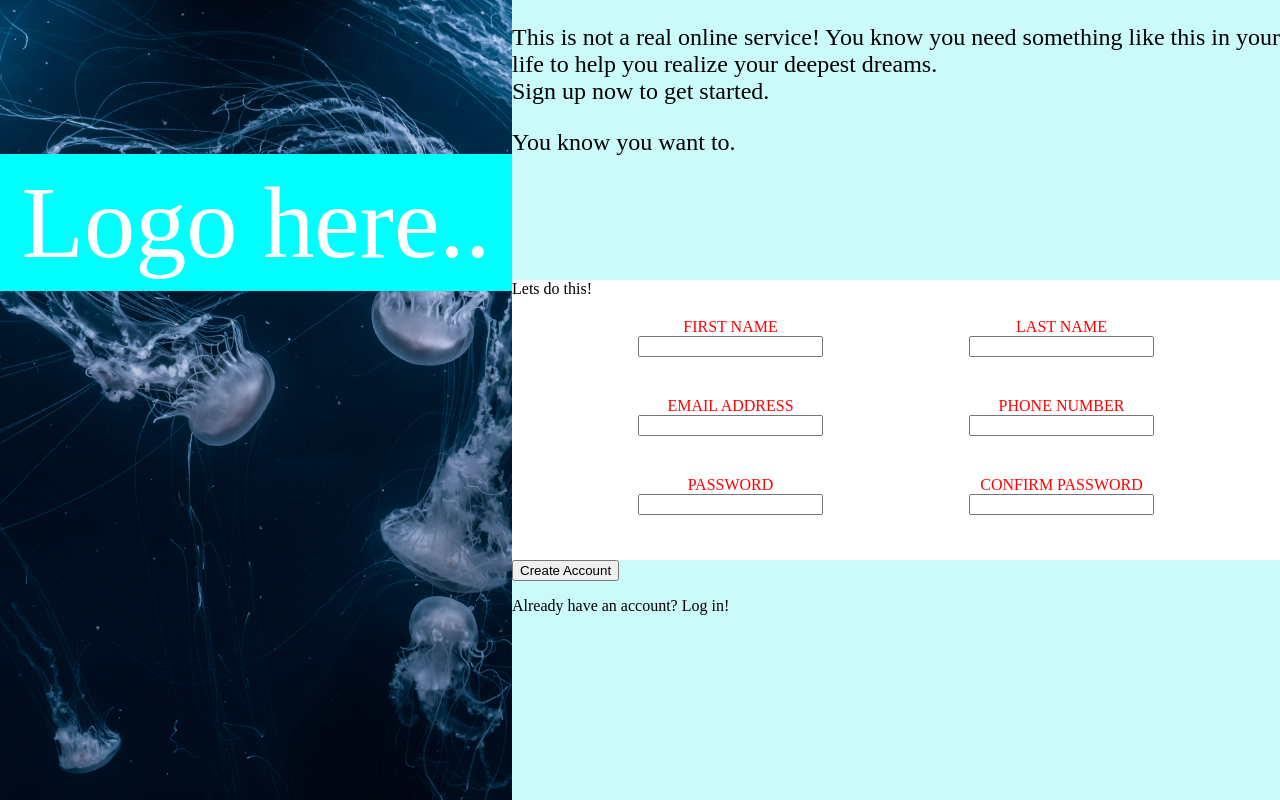
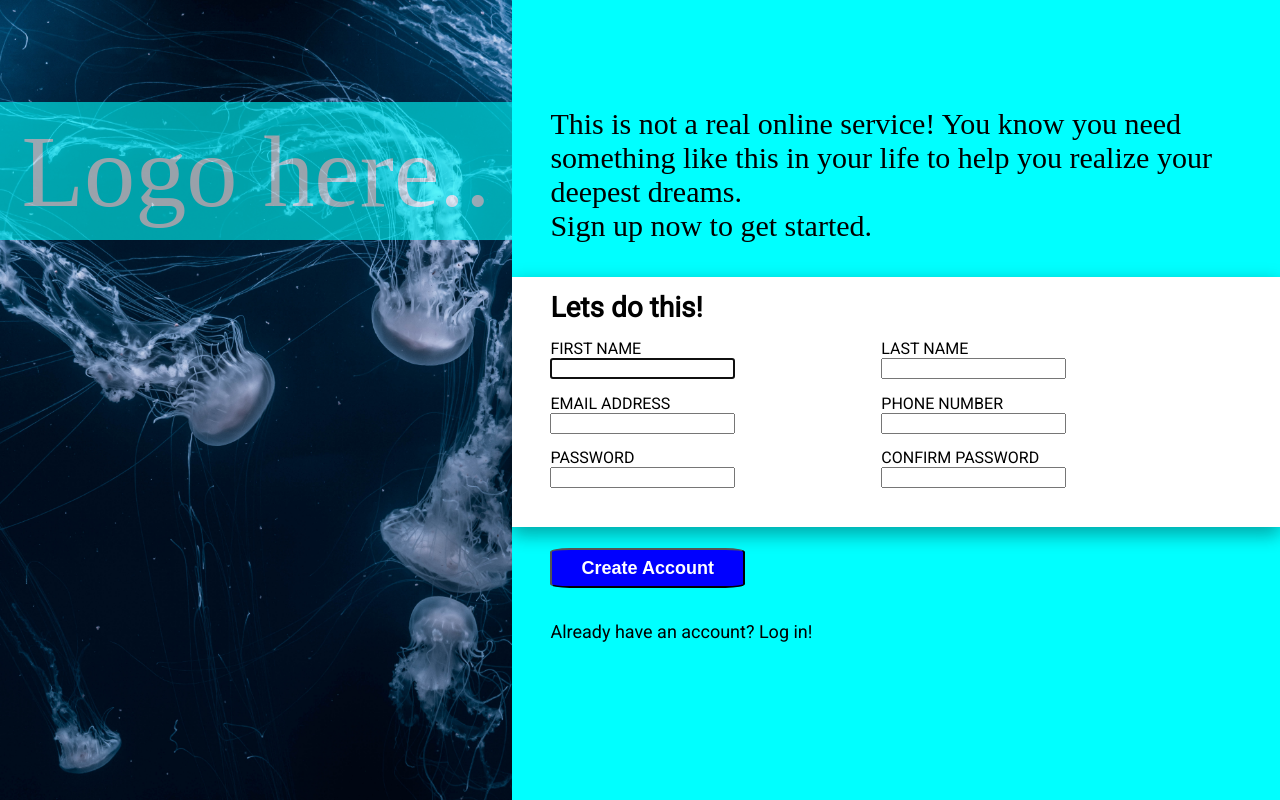
Before and after one commit to PirateMunch/SignUpForm, a plain HTML site: page index.html in a window 1280 px wide. Drawn offline with Linux system fonts and the light colour scheme; a web font is replaced by a local one.

Commit message:
more styling/html

```diff
--- a/index.html
+++ b/index.html
@@ -10,7 +10,7 @@
 <body>
     <div class="wrapper">
         <div class="left">
-        <section>
+        <section class="sect">
            Logo here..
         </section>
         </div>
@@ -26,27 +26,28 @@
                 </p>
             </article>
             <div class="wrap2">
-            <form action="" method="get" class="signup">
+            <form action="" method="post" class="signup">
                 <div class="signup">
+                    <div class="shadow">
                     <div class="box1">Lets do this!</div>
                 <div class="box2">
                     <div class="name1">
                     <label for="first-name">FIRST NAME</label>
-                    <input type="text" name="first-name" id="first-name">
+                    <input type="text" name="first-name" id="first-name" autofocus>
                     </div>
                     <div class="name2">
                     <label for="last-name">LAST NAME</label>
-                    <input type="text" name="last-name" id="last-name">
+                    <input type="text" name="last-name" id="last-name" autofocus>
                     </div>
                 </div>
                 <div class="box3">
                     <div class="email">
                     <label for="email">EMAIL ADDRESS</label>
-                    <input type="email" name="email" id="email">
+                    <input type="email" name="email" id="email" autofocus>
                     </div>
                     <div class="number">
                     <label for="number">PHONE NUMBER</label>
-                    <input type="number" name="number" id="number">
+                    <input type="number" name="number" id="number" autofocus>
                     </div>
                 </div>
                 <div class="box4">
@@ -59,13 +60,13 @@
                     <input type="password" name="confirm" id="confirm" required>
                 </div>
                 </div>
+                    </div>
+                </div>
+                <div class="box5">
+                    <button type="submit" class="submit">Create Account</button>
+                    <p>Already have an account? Log in!</p>
                 </div>
             </form>
-            </div>
-            <div class="bottom">
-                <button>Create Account</button>
-                <p>Already have an account? Log in!</p>
-
             </div>
             </div>
     </div>
--- a/style.css
+++ b/style.css
@@ -1,13 +1,12 @@
 /*outside fonts from google*/
 @import url("https://fonts.googleapis.com/css2?family=Calligraffitti&family=Roboto&family=Ubuntu:ital,wght@0,400;1,300&display=swap");
-/* font variables */
-/* define primary colors */
 
 html, body, .wrapper{
   height: 100%;
   padding: 0;
   margin: 0;
   box-sizing: border-box;
+  font-family: 'Calligraffitti' serif;
 }
 
 .wrapper {
@@ -26,53 +25,83 @@ html, body, .wrapper{
 
 section {
   display: flex;
-  margin-top: 30%;
+  margin-top: 20%;
   justify-content: center;
   height: fit-content;
   width: 100%;
-  color: white;
-  background-color: aqua;
   font-size: 8vw;
   padding: 2%;
+  color: white;
+}
+
+.sect {
+  background-color: aqua; opacity: 0.6;
 }
 
 .right {
   display: flex;
-  height: 100%;
+  height: 100vh;
   width: 60%;
   flex-direction: column;
+  background-color: aqua;
 }
 
 article {
-  font-size: 24px;
-  height: 35%;
-  background-color: #cafafa;
+  font-size: 30px;
+  height: 25%;
+  padding-left: 5%;
+  padding-top: 10%;
+  padding-right: 5%;
 }
-
 .wrap2 {
-  height: 35%;
+  font-family: 'Roboto', sans-serif;
 }
 
 .box1 {
-  display: flex;
+  font-size: 28px;
+  font-weight: 600;
+  padding-top: 2%;
 }
 
 .box2, .box3, .box4 {
   display: flex;
-  justify-content: space-evenly;
+  gap: 20%;
+  padding-top: 2%;
 }
 
 .name1, .name2, .email, .number, .password, .confirm
   {
   display: flex;
-  align-items: center;
   flex-direction: column;
-  margin: 20px;
-
-  color: red;
 }
 
-.bottom {
-  height: 30%;
-  background-color: #cafafa;
+.submit {
+  display: flex;
+  width: fit-content;
+  padding-top: 1%;
+  padding-bottom: 1%;
+  padding-left: 4%;
+  padding-right: 4%;
+  border-radius: 10%;
+  background-color: blue;
+  color: white;
+  font-weight: 900;
+  font-size: large;
+  margin-top: 3%;
+  margin-bottom: 2%;
 }
+
+.box5 {
+  display: flex;
+  flex-direction: column;
+  padding-left: 5%;
+  font-weight: 500;
+  font-size: large;
+}
+
+.shadow {
+  padding-left: 5%;
+  padding-bottom: 5%;
+  background-color: white !important;
+  box-shadow: 0 8px 16px 0 rgba(0,0,0,0.2), 0 6px 20px 0 rgba(0,0,0,0.19);
+}
```
